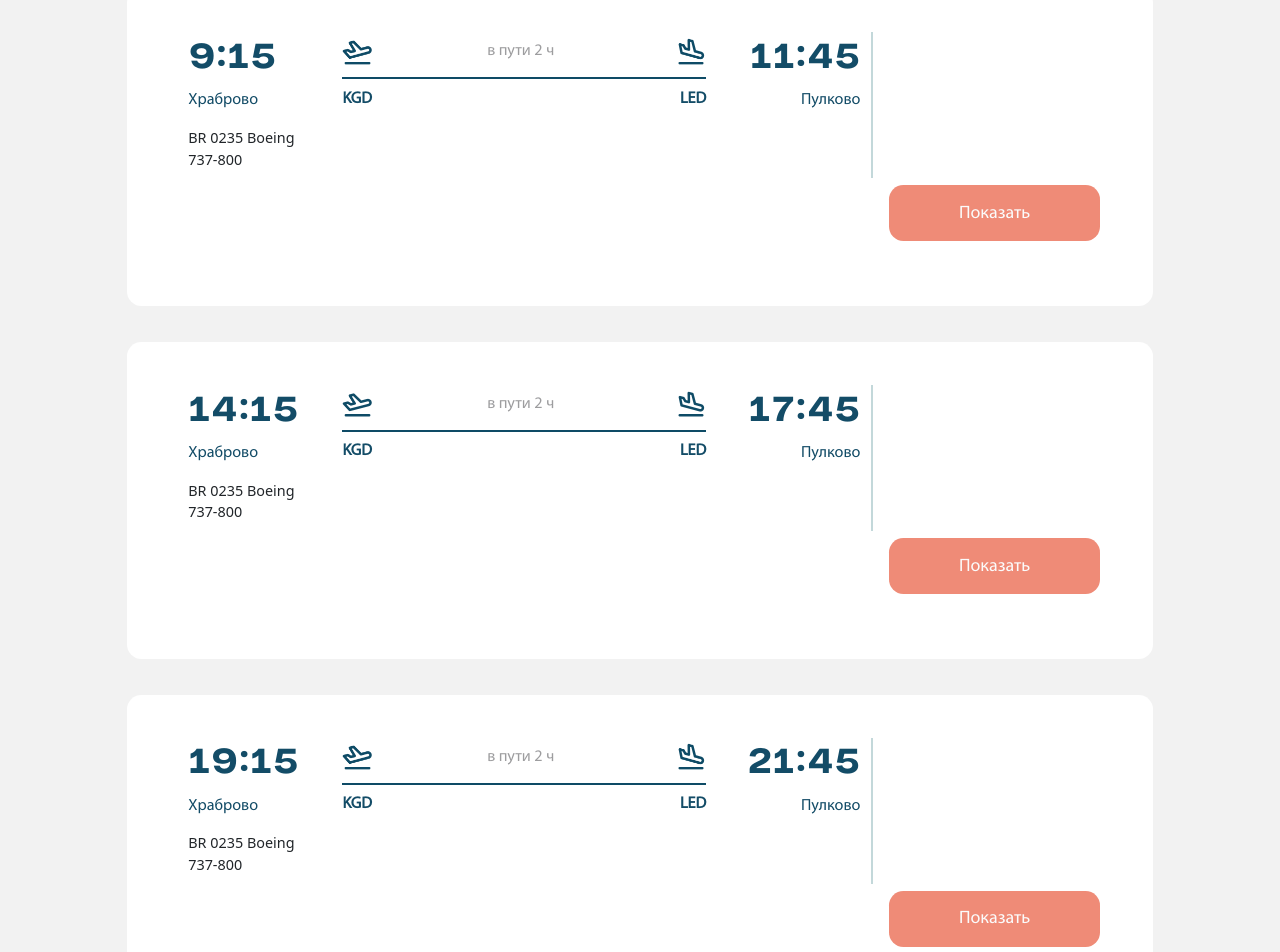
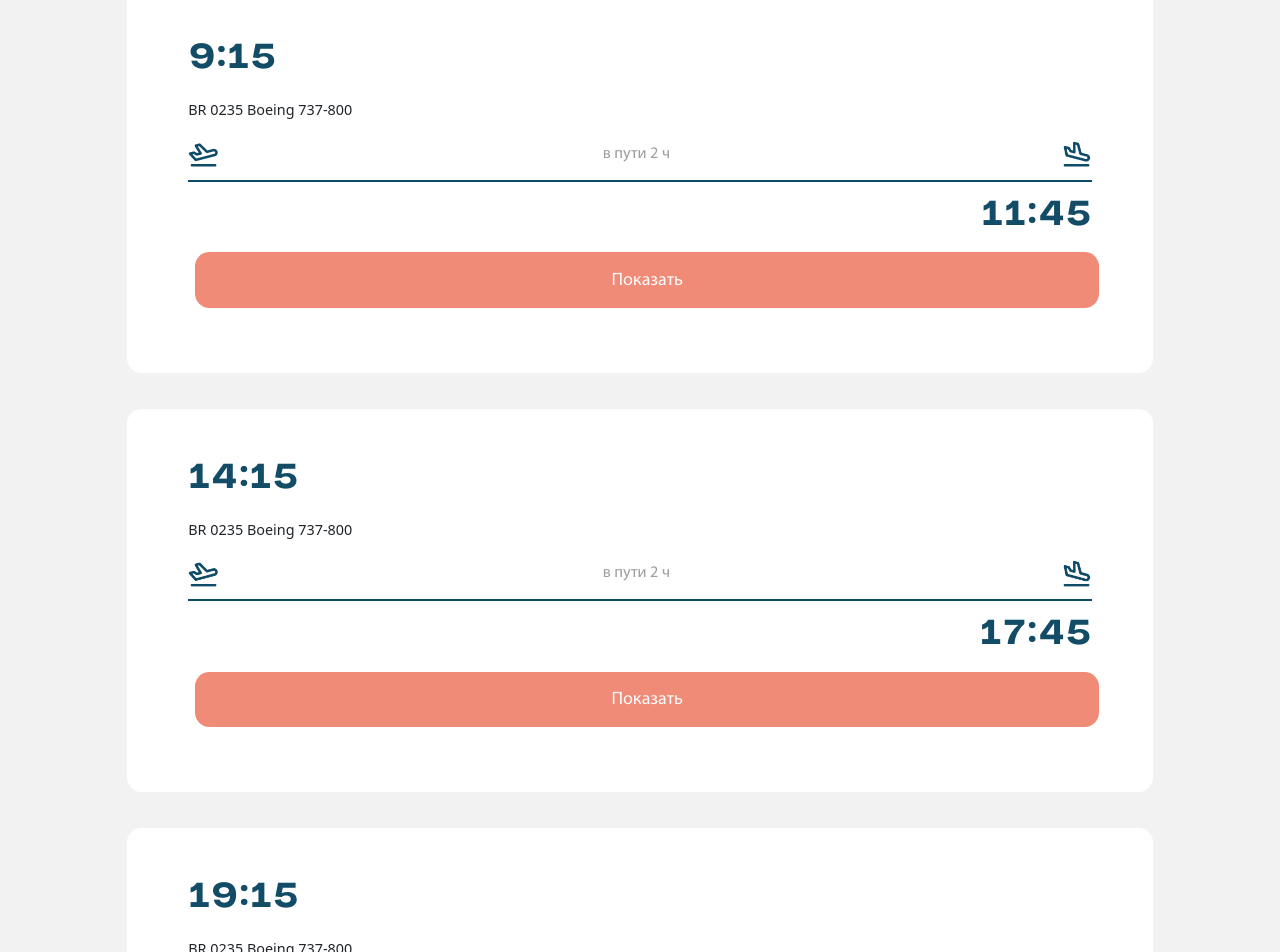
Before and after one commit to L0rdLizard/Briz, a Vue app: page /tickets in a window 1280 px wide. Shown: the part 278-1230 px from the top of the page. Built offline with nearby package versions, Linux system fonts and the light colour scheme.

Commit message:
finish choosetickets media

```diff
--- a/src/components/ChooseTicket.vue
+++ b/src/components/ChooseTicket.vue
@@ -1,17 +1,16 @@
 <template>
     <div class="container p-2 rounded-4" style="margin-top: 40px; background-color: white; ">
-        <div class="container-liquid row p-4 m-4 mt-3 rounded-4 ">
-            <div class="container-liquid col-2">
+        <div class="container-liquid row p-4 m-4 mt-3 rounded-4 grid-container">
+            <div class="container-liquid ">
                 <p class="custom-font gunterz mt-1 mb-1" style="font-size: 36px;"> 9:15 </p>
 
                 <p class="custom-font myriad mt-1 mb-1"> {{ formData.SFrom }} </p>
-                <p class="custom-font myriad mt-1 mb-1">Храброво</p>
 
                 <p class="custom-font myriad mt-1 mb-1" style="color: #9D9D9F;"> {{ formData.SDate }} </p>
                 <p class="mt-3">BR 0235 Boeing 737-800</p>
             </div>
 
-            <div class="container-liquid col-5 pt-0">
+            <div class="container-liquid pt-0">
                 <div class="row">
                     <p class="col d-flex justify-content-start align-items-start custom-font myriad ps-1 pb-2 mt-1 mb-1"
                         style="color: #9D9D9F;">
@@ -29,22 +28,15 @@
 
                 <hr class="custom-hr bg-main1 border-color-main1 mb-2" />
 
-                <div class="row pt-0 mb-0 mt-0">
-                    <p class="col d-flex justify-content-start align-items-start custom-font myriad"
-                        style="font-weight: 600; font-size: 18px;">KGD</p>
-                    <p class="col d-flex justify-content-end align-items-end custom-font myriad"
-                        style="font-weight: 600; font-size: 18px;">LED</p>
-                </div>
             </div>
 
-            <div class="container-liquid col-2 " style="text-align: right;">
+            <div class="container-liquid " style="text-align: right;">
                 <p class="custom-font gunterz mt-1 mb-1" style="font-size: 36px;">11:45</p>
                 <p class="custom-font myriad mt-1 mb-1"> {{ formData.STo }} </p>
-                <p class="custom-font myriad mt-1 mb-1">Пулково</p>
                 <p class="custom-font myriad mt-1 mb-1" style="color: #9D9D9F;"> {{ formData.SDate }} </p>
             </div>
 
-            <div class="container-liquid col-3">
+            <div class="container-liquid">
                 <div class="row">
                     <div class="create-line col"></div>
                     <div class="col container">
@@ -59,12 +51,12 @@
             </div>
         </div>
 
-        <div class="container-liquid row p-4 m-4 mt-3 rounded-4 custom-element2" v-if="isVisible1">
-            <div class="container-liquid col-3">
+        <div class="container-liquid row p-4 m-4 mt-3 rounded-4 custom-element2 grid-container2" v-if="isVisible1">
+            <div class="container-liquid ">
                 <p class="custom-font gunterz" style="font-size: 28px;">Базовый</p>
             </div>
 
-            <div class="container-liquid col-3 p-2">
+            <div class="container-liquid p-2">
                 <p class="mb-0 custom-font myriad">
                     <img class="mb-1" src="/circle-check2.png" height="20" alt="Описание иконки"> Ручная кладь 1 место
                 </p>
@@ -74,7 +66,7 @@
                 </p>
             </div>
 
-            <div class="container-liquid col-3 p-2">
+            <div class="container-liquid p-2">
                 <p class="mt-0 custom-font myriad">
                     <img class="mb-1" src="/circle-x.png" height="20" alt="Описание иконки"> Возврат не доступен
                 </p>
@@ -84,7 +76,7 @@
                 </p>
             </div>
 
-            <div class="container-liquid col-3">
+            <div class="container-liquid">
                 <div class="row">
                     <div class="create-line col"></div>
                     <div class="col container">
@@ -99,11 +91,11 @@
             </div>
         </div>
 
-        <div class="container-liquid row p-4 m-4 mt-3 rounded-4 custom-element2" v-if="isVisible1">
-            <div class="container-liquid col-3">
+        <div class="container-liquid row p-4 m-4 mt-3 rounded-4 custom-element2 grid-container2" v-if="isVisible1">
+            <div class="container-liquid">
                 <p class="custom-font gunterz" style="font-size: 28px;">Продвинутый</p>
             </div>
-            <div class="container-liquid col-3 p-2">
+            <div class="container-liquid p-2">
                 <p class="mb-0 custom-font myriad">
                     <img class="mb-1" src="/circle-check2.png" height="20" alt="Описание иконки"> Ручная кладь 1 место
                 </p>
@@ -112,7 +104,7 @@
                     <img class="mb-1" src="/circle-check2.png" height="20" alt="Описание иконки"> Багаж 1 место до 10 кг
                 </p>
             </div>
-            <div class="container-liquid col-3 p-2">
+            <div class="container-liquid p-2">
                 <p class="mt-0 custom-font myriad" >
                     <img class="mb-1" src="/circle-x.png" height="20" alt="Описание иконки"> Возврат до вылета со сбором
                 </p>
@@ -122,7 +114,7 @@
                 </p>
             </div>
 
-            <div class="container-liquid col-3">
+            <div class="container-liquid">
                 <div class="row">
                     <div class="create-line col"></div>
                     <div class="col container">
@@ -137,11 +129,11 @@
             </div>
         </div>
 
-        <div class="container-liquid row p-4 m-4 mt-3 rounded-4 custom-element2" v-if="isVisible1">
-            <div class="container-liquid col-3">
+        <div class="container-liquid row p-4 m-4 mt-3 rounded-4 custom-element2 grid-container2" v-if="isVisible1">
+            <div class="container-liquid">
                 <p class="custom-font gunterz" style="font-size: 28px;">Максимум</p>
             </div>
-            <div class="container-liquid col-3 p-2">
+            <div class="container-liquid p-2">
                 <p class="mb-0 custom-font myriad0">
                     <img class="mb-1" src="/circle-check2.png" height="20" alt="Описание иконки"> Ручная кладь 1 место
                 </p>
@@ -150,7 +142,7 @@
                     <img class="mb-1" src="/circle-check2.png" height="20" alt="Описание иконки"> Багаж 1 место до 20 кг
                 </p>
             </div>
-            <div class="container-liquid col-3 p-2">
+            <div class="container-liquid p-2">
                 <p class="mt-0 custom-font myriad">
                     <img class="mb-1" src="/circle-check2.png" height="20" alt="Описание иконки"> Бесплатный возврат
                 </p>
@@ -160,7 +152,7 @@
                 </p>
             </div>
 
-            <div class="container-liquid col-3">
+            <div class="container-liquid">
                 <div class="row">
                     <div class="create-line col"></div>
                     <div class="col container">
@@ -177,18 +169,17 @@
     </div>
 
     <div class="container p-2 rounded-4" style="margin-top: 40px; background-color: white; ">
-        <div class="container-liquid row p-4 m-4 mt-3 rounded-4 ">
-            <div class="container-liquid col-2">
+        <div class="container-liquid row p-4 m-4 mt-3 rounded-4 grid-container">
+            <div class="container-liquid ">
                 <p class="custom-font gunterz mt-1 mb-1" style="font-size: 36px;"> 14:15 </p>
 
                 <p class="custom-font myriad mt-1 mb-1"> {{ formData.SFrom }} </p>
-                <p class="custom-font myriad mt-1 mb-1">Храброво</p>
 
                 <p class="custom-font myriad mt-1 mb-1" style="color: #9D9D9F;"> {{ formData.SDate }} </p>
                 <p class="mt-3">BR 0235 Boeing 737-800</p>
             </div>
 
-            <div class="container-liquid col-5 pt-0">
+            <div class="container-liquid pt-0">
                 <div class="row">
                     <p class="col d-flex justify-content-start align-items-start custom-font myriad ps-1 pb-2 mt-1 mb-1"
                         style="color: #9D9D9F;">
@@ -206,22 +197,16 @@
 
                 <hr class="custom-hr bg-main1 border-color-main1 mb-2" />
 
-                <div class="row pt-0 mb-0 mt-0">
-                    <p class="col d-flex justify-content-start align-items-start custom-font myriad"
-                        style="font-weight: 600; font-size: 18px;">KGD</p>
-                    <p class="col d-flex justify-content-end align-items-end custom-font myriad"
-                        style="font-weight: 600; font-size: 18px;">LED</p>
-                </div>
             </div>
 
-            <div class="container-liquid col-2 " style="text-align: right;">
+            <div class="container-liquid " style="text-align: right;">
                 <p class="custom-font gunterz mt-1 mb-1" style="font-size: 36px;">17:45</p>
                 <p class="custom-font myriad mt-1 mb-1"> {{ formData.STo }} </p>
-                <p class="custom-font myriad mt-1 mb-1">Пулково</p>
+
                 <p class="custom-font myriad mt-1 mb-1" style="color: #9D9D9F;"> {{ formData.SDate }} </p>
             </div>
 
-            <div class="container-liquid col-3">
+            <div class="container-liquid">
                 <div class="row">
                     <div class="create-line col"></div>
                     <div class="col container">
@@ -236,12 +221,12 @@
             </div>
         </div>
 
-        <div class="container-liquid row p-4 m-4 mt-3 rounded-4 custom-element2" v-if="isVisible2">
-            <div class="container-liquid col-3">
+        <div class="container-liquid row p-4 m-4 mt-3 rounded-4 custom-element2 grid-container2" v-if="isVisible2">
+            <div class="container-liquid ">
                 <p class="custom-font gunterz" style="font-size: 28px;">Базовый</p>
             </div>
 
-            <div class="container-liquid col-3 p-2">
+            <div class="container-liquid p-2">
                 <p class="mb-0 custom-font myriad">
                     <img class="mb-1" src="/circle-check2.png" height="20" alt="Описание иконки"> Ручная кладь 1 место
                 </p>
@@ -251,7 +236,7 @@
                 </p>
             </div>
 
-            <div class="container-liquid col-3 p-2">
+            <div class="container-liquid p-2">
                 <p class="mt-0 custom-font myriad">
                     <img class="mb-1" src="/circle-x.png" height="20" alt="Описание иконки"> Возврат не доступен
                 </p>
@@ -261,7 +246,7 @@
                 </p>
             </div>
 
-            <div class="container-liquid col-3">
+            <div class="container-liquid">
                 <div class="row">
                     <div class="create-line col"></div>
                     <div class="col container">
@@ -276,11 +261,11 @@
             </div>
         </div>
 
-        <div class="container-liquid row p-4 m-4 mt-3 rounded-4 custom-element2" v-if="isVisible2">
-            <div class="container-liquid col-3">
+        <div class="container-liquid row p-4 m-4 mt-3 rounded-4 custom-element2 grid-container2" v-if="isVisible2">
+            <div class="container-liquid">
                 <p class="custom-font gunterz" style="font-size: 28px;">Продвинутый</p>
             </div>
-            <div class="container-liquid col-3 p-2">
+            <div class="container-liquid p-2">
                 <p class="mb-0 custom-font myriad">
                     <img class="mb-1" src="/circle-check2.png" height="20" alt="Описание иконки"> Ручная кладь 1 место
                 </p>
@@ -289,7 +274,7 @@
                     <img class="mb-1" src="/circle-check2.png" height="20" alt="Описание иконки"> Багаж 1 место до 10 кг
                 </p>
             </div>
-            <div class="container-liquid col-3 p-2">
+            <div class="container-liquid p-2">
                 <p class="mt-0 custom-font myriad" >
                     <img class="mb-1" src="/circle-x.png" height="20" alt="Описание иконки"> Возврат до вылета со сбором
                 </p>
@@ -299,7 +284,7 @@
                 </p>
             </div>
 
-            <div class="container-liquid col-3">
+            <div class="container-liquid">
                 <div class="row">
                     <div class="create-line col"></div>
                     <div class="col container">
@@ -314,11 +299,11 @@
             </div>
         </div>
 
-        <div class="container-liquid row p-4 m-4 mt-3 rounded-4 custom-element2" v-if="isVisible2">
-            <div class="container-liquid col-3">
+        <div class="container-liquid row p-4 m-4 mt-3 rounded-4 custom-element2 grid-container2" v-if="isVisible2">
+            <div class="container-liquid">
                 <p class="custom-font gunterz" style="font-size: 28px;">Максимум</p>
             </div>
-            <div class="container-liquid col-3 p-2">
+            <div class="container-liquid p-2">
                 <p class="mb-0 custom-font myriad0">
                     <img class="mb-1" src="/circle-check2.png" height="20" alt="Описание иконки"> Ручная кладь 1 место
                 </p>
@@ -327,7 +312,7 @@
                     <img class="mb-1" src="/circle-check2.png" height="20" alt="Описание иконки"> Багаж 1 место до 20 кг
                 </p>
             </div>
-            <div class="container-liquid col-3 p-2">
+            <div class="container-liquid p-2">
                 <p class="mt-0 custom-font myriad">
                     <img class="mb-1" src="/circle-check2.png" height="20" alt="Описание иконки"> Бесплатный возврат
                 </p>
@@ -337,7 +322,7 @@
                 </p>
             </div>
 
-            <div class="container-liquid col-3">
+            <div class="container-liquid">
                 <div class="row">
                     <div class="create-line col"></div>
                     <div class="col container">
@@ -354,18 +339,17 @@
     </div>
 
     <div class="container p-2 rounded-4" style="margin-top: 40px; background-color: white; ">
-        <div class="container-liquid row p-4 m-4 mt-3 rounded-4 ">
-            <div class="container-liquid col-2">
+        <div class="container-liquid row p-4 m-4 mt-3 rounded-4 grid-container">
+            <div class="container-liquid ">
                 <p class="custom-font gunterz mt-1 mb-1" style="font-size: 36px;"> 19:15 </p>
 
                 <p class="custom-font myriad mt-1 mb-1"> {{ formData.SFrom }} </p>
-                <p class="custom-font myriad mt-1 mb-1">Храброво</p>
 
                 <p class="custom-font myriad mt-1 mb-1" style="color: #9D9D9F;"> {{ formData.SDate }} </p>
                 <p class="mt-3">BR 0235 Boeing 737-800</p>
             </div>
 
-            <div class="container-liquid col-5 pt-0">
+            <div class="container-liquid pt-0">
                 <div class="row">
                     <p class="col d-flex justify-content-start align-items-start custom-font myriad ps-1 pb-2 mt-1 mb-1"
                         style="color: #9D9D9F;">
@@ -383,22 +367,16 @@
 
                 <hr class="custom-hr bg-main1 border-color-main1 mb-2" />
 
-                <div class="row pt-0 mb-0 mt-0">
-                    <p class="col d-flex justify-content-start align-items-start custom-font myriad"
-                        style="font-weight: 600; font-size: 18px;">KGD</p>
-                    <p class="col d-flex justify-content-end align-items-end custom-font myriad"
-                        style="font-weight: 600; font-size: 18px;">LED</p>
-                </div>
             </div>
 
-            <div class="container-liquid col-2 " style="text-align: right;">
+            <div class="container-liquid " style="text-align: right;">
                 <p class="custom-font gunterz mt-1 mb-1" style="font-size: 36px;">21:45</p>
                 <p class="custom-font myriad mt-1 mb-1"> {{ formData.STo }} </p>
-                <p class="custom-font myriad mt-1 mb-1">Пулково</p>
+
                 <p class="custom-font myriad mt-1 mb-1" style="color: #9D9D9F;"> {{ formData.SDate }} </p>
             </div>
 
-            <div class="container-liquid col-3">
+            <div class="container-liquid">
                 <div class="row">
                     <div class="create-line col"></div>
                     <div class="col container">
@@ -413,12 +391,12 @@
             </div>
         </div>
 
-        <div class="container-liquid row p-4 m-4 mt-3 rounded-4 custom-element2" v-if="isVisible3">
-            <div class="container-liquid col-3">
+        <div class="container-liquid row p-4 m-4 mt-3 rounded-4 custom-element2 grid-container2" v-if="isVisible3">
+            <div class="container-liquid ">
                 <p class="custom-font gunterz" style="font-size: 28px;">Базовый</p>
             </div>
 
-            <div class="container-liquid col-3 p-2">
+            <div class="container-liquid p-2">
                 <p class="mb-0 custom-font myriad">
                     <img class="mb-1" src="/circle-check2.png" height="20" alt="Описание иконки"> Ручная кладь 1 место
                 </p>
@@ -428,7 +406,7 @@
                 </p>
             </div>
 
-            <div class="container-liquid col-3 p-2">
+            <div class="container-liquid p-2">
                 <p class="mt-0 custom-font myriad">
                     <img class="mb-1" src="/circle-x.png" height="20" alt="Описание иконки"> Возврат не доступен
                 </p>
@@ -438,7 +416,7 @@
                 </p>
             </div>
 
-            <div class="container-liquid col-3">
+            <div class="container-liquid">
                 <div class="row">
                     <div class="create-line col"></div>
                     <div class="col container">
@@ -453,11 +431,11 @@
             </div>
         </div>
 
-        <div class="container-liquid row p-4 m-4 mt-3 rounded-4 custom-element2" v-if="isVisible3">
-            <div class="container-liquid col-3">
+        <div class="container-liquid row p-4 m-4 mt-3 rounded-4 custom-element2 grid-container2" v-if="isVisible3">
+            <div class="container-liquid">
                 <p class="custom-font gunterz" style="font-size: 28px;">Продвинутый</p>
             </div>
-            <div class="container-liquid col-3 p-2">
+            <div class="container-liquid p-2">
                 <p class="mb-0 custom-font myriad">
                     <img class="mb-1" src="/circle-check2.png" height="20" alt="Описание иконки"> Ручная кладь 1 место
                 </p>
@@ -466,7 +444,7 @@
                     <img class="mb-1" src="/circle-check2.png" height="20" alt="Описание иконки"> Багаж 1 место до 10 кг
                 </p>
             </div>
-            <div class="container-liquid col-3 p-2">
+            <div class="container-liquid p-2">
                 <p class="mt-0 custom-font myriad" >
                     <img class="mb-1" src="/circle-x.png" height="20" alt="Описание иконки"> Возврат до вылета со сбором
                 </p>
@@ -476,7 +454,7 @@
                 </p>
             </div>
 
-            <div class="container-liquid col-3">
+            <div class="container-liquid">
                 <div class="row">
                     <div class="create-line col"></div>
                     <div class="col container">
@@ -491,11 +469,11 @@
             </div>
         </div>
 
-        <div class="container-liquid row p-4 m-4 mt-3 rounded-4 custom-element2" v-if="isVisible3">
-            <div class="container-liquid col-3">
+        <div class="container-liquid row p-4 m-4 mt-3 rounded-4 custom-element2 grid-container2" v-if="isVisible3">
+            <div class="container-liquid">
                 <p class="custom-font gunterz" style="font-size: 28px;">Максимум</p>
             </div>
-            <div class="container-liquid col-3 p-2">
+            <div class="container-liquid p-2">
                 <p class="mb-0 custom-font myriad0">
                     <img class="mb-1" src="/circle-check2.png" height="20" alt="Описание иконки"> Ручная кладь 1 место
                 </p>
@@ -504,7 +482,7 @@
                     <img class="mb-1" src="/circle-check2.png" height="20" alt="Описание иконки"> Багаж 1 место до 20 кг
                 </p>
             </div>
-            <div class="container-liquid col-3 p-2">
+            <div class="container-liquid p-2">
                 <p class="mt-0 custom-font myriad">
                     <img class="mb-1" src="/circle-check2.png" height="20" alt="Описание иконки"> Бесплатный возврат
                 </p>
@@ -514,7 +492,7 @@
                 </p>
             </div>
 
-            <div class="container-liquid col-3">
+            <div class="container-liquid">
                 <div class="row">
                     <div class="create-line col"></div>
                     <div class="col container">
@@ -602,4 +580,35 @@ const toggleElements3 = () => {
     font-size: 18px;
     color: #134C67;
 }
+
+.grid-container {
+    display: grid;
+    grid-template-columns: 2fr 5fr 2fr 3fr;
+}
+
+.grid-container2{
+    display: grid;
+    grid-template-columns: 3fr 3fr 3fr 3fr;
+}
+
+@media (max-width: 1280px) {
+    .create-line{
+        display: none;
+    }
+    .grid-container{
+        grid-template-columns: auto;
+    }
+    .grid-container2{
+        grid-template-columns: auto;
+    }
+}
+
+@media (max-width: 768px) {
+
+}
+
+@media (max-width: 550px) {
+
+
+}
 </style>
```
